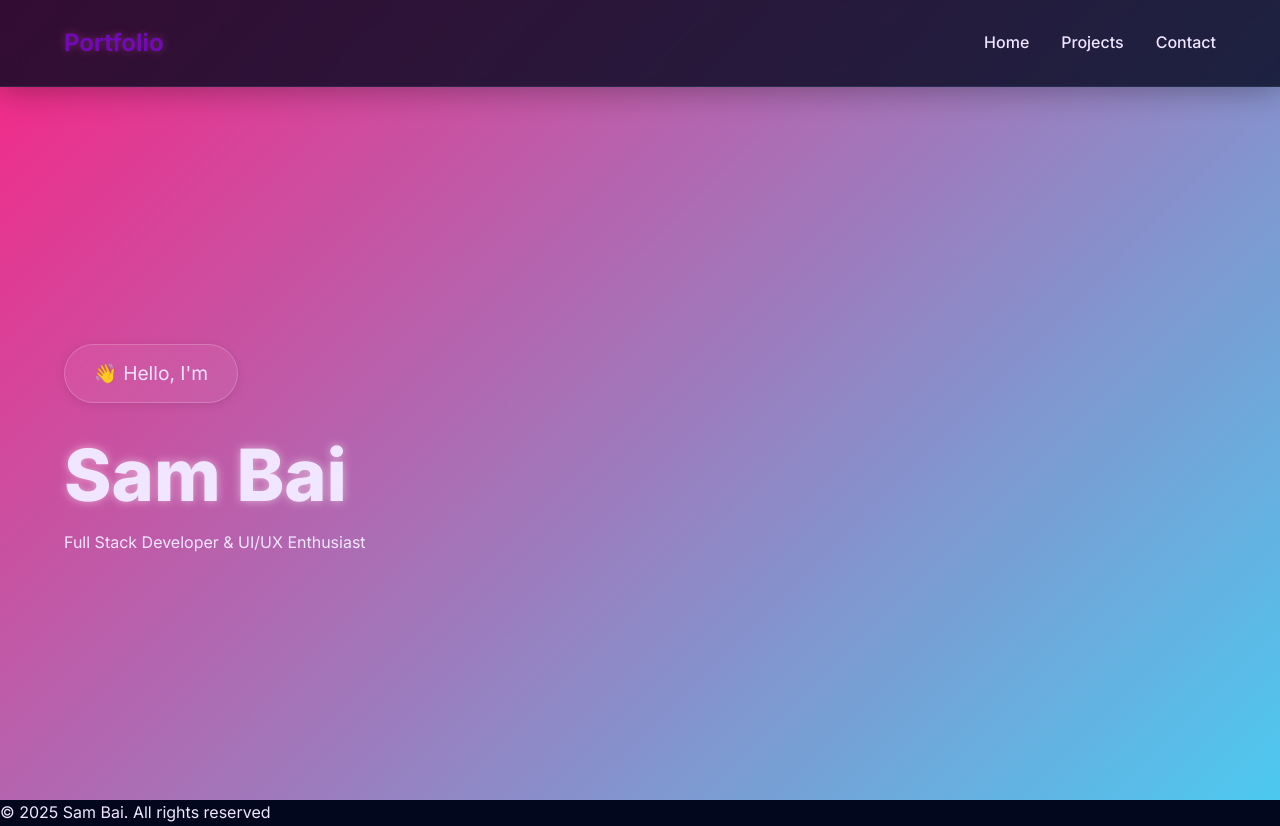
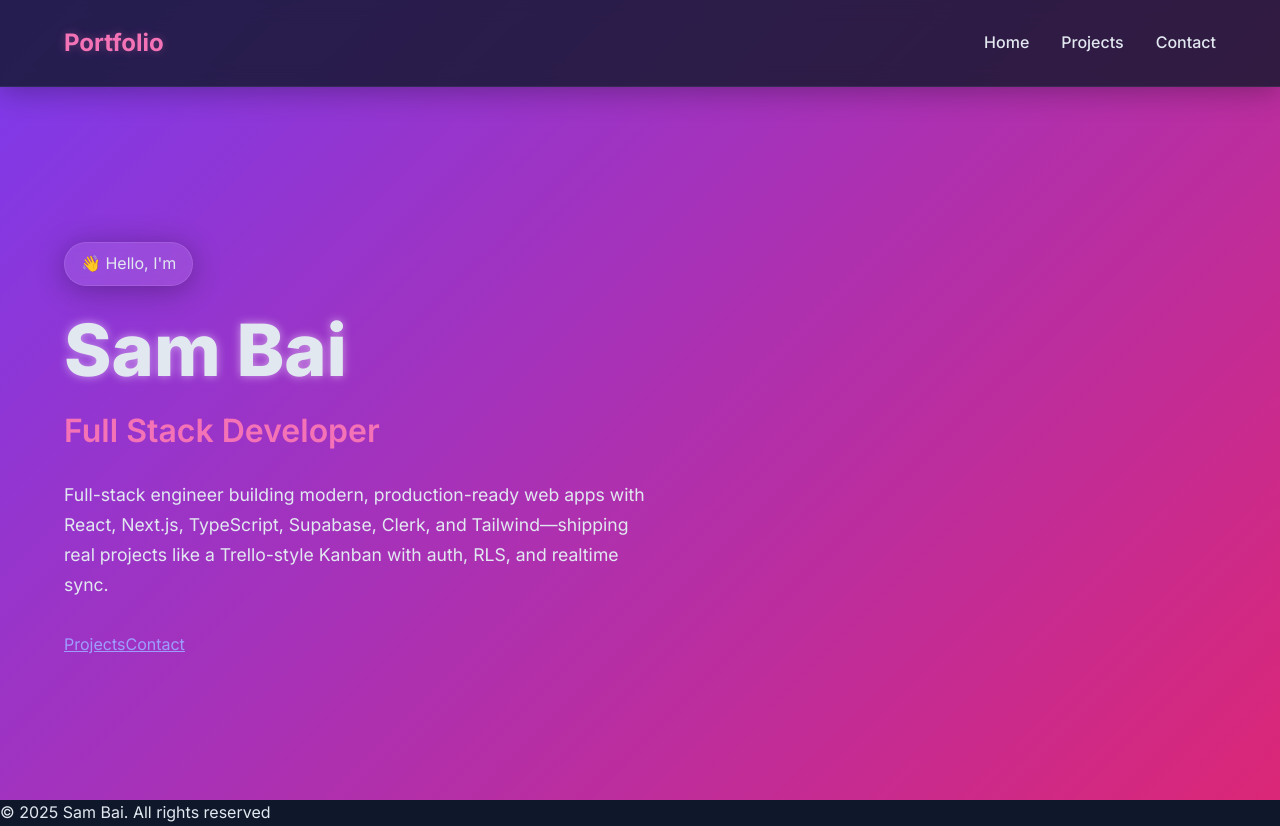
Before and after one commit to Lime-oss-hash/portfolio, a React (Vite) app: page / in a window 1280 px wide. Built offline with nearby package versions, Linux system fonts and the light colour scheme.

Commit message:
Complete hero section with CTA buttons and enhanced styling

```diff
--- a/src/App.css
+++ b/src/App.css
@@ -5,19 +5,19 @@
 }
 
 :root {
-  --primary-color: #f72585;
-  --primary-dark: #b5179e;
-  --secondary-color: #4cc9f0;
-  --accent-color: #7209b7;
-  --text-color: #f0e6ff;
-  --light-text: #b8a3d1;
-  --background: #03071e;
-  --section-bg: #1a0933;
-  --card-bg: #240046;
-  --gradient-start: #f72585;
-  --gradient-end: #4cc9f0;
-  --nav-bg: rgba(3, 7, 30, 0.8);
-  --card-border: rgba(76, 201, 240, 0.1);
+  --primary-color: #7c3aed;
+  --primary-dark: #5b21b6;
+  --secondary-color: #db2777;
+  --accent-color: #f472b6;
+  --text-color: #e2e8f0;
+  --light-text: #94a3b8;
+  --background: #0f172a;
+  --section-bg: #1e293b;
+  --card-bg: #1e293b;
+  --gradient-start: #7c3aed;
+  --gradient-end: #db2777;
+  --nav-bg: rgba(15, 23, 42, 0.8);
+  --card-border: rgba(148, 163, 184, 0.1);
 }
 
 body {
@@ -142,35 +142,6 @@ body {
   border: 1px solid rgba(255, 255, 255, 0.1);
 }
 
-.greeting {
-  font-size: 1.2rem;
-  color: var(--text-color);
-  margin-bottom: 2rem;
-  display: inline-flex;
-  align-items: center;
-  gap: 0.75rem;
-  padding: 0.8rem 1.8rem;
-  background: rgba(255, 255, 255, 0.05);
-  border: 1.5px solid rgba(255, 255, 255, 0.2);
-  border-radius: 50px;
-  backdrop-filter: blur(5px);
-  box-shadow: 0 2px 10px rgba(0, 0, 0, 0.1);
-}
-
-.hero-title {
-  font-size: 4rem;
-  font-weight: 800;
-  background: linear-gradient(
-    135deg,
-    var(--gradient-start),
-    var(--gradient-end)
-  );
-  -webkit-background-clip: text;
-  -webkit-text-fill-color: transparent;
-  background-clip: text;
-  margin-bottom: 2rem;
-}
-
 .glitch {
   font-size: 4.5rem;
   font-weight: 800;
@@ -179,3 +150,16 @@ body {
   margin-bottom: 1rem;
   line-height: 1.1;
 }
+
+.hero-subtitle {
+  font-size: 2rem;
+  color: var(--accent-color);
+  margin-bottom: 1.5rem;
+  font-weight: 600;
+}
+
+.hero-description {
+  font-size: 1.1rem;
+  margin-bottom: 2rem;
+  line-height: 1.7;
+}
--- a/src/components/Hero.jsx
+++ b/src/components/Hero.jsx
@@ -32,7 +32,7 @@ export const Hero = () => {
           animate="animate"
         >
           <motion.div
-            className="greeting"
+            className="hero-badge"
             variants={fadeInUp}
             initial="initial"
             animate="animate"
@@ -53,15 +53,32 @@ export const Hero = () => {
           >
             Sam Bai
           </motion.h1>
+          <motion.h2 className="hero-subtitle" variants={fadeInUp}>
+            {" "}
+            Full Stack Developer
+          </motion.h2>
+          <motion.p className="hero-description" variants={fadeInUp}>
+            Full-stack engineer building modern, production-ready web apps with React, Next.js, TypeScript, Supabase, Clerk, and Tailwind—shipping real projects like a Trello-style Kanban with auth, RLS, and realtime sync.
+          </motion.p>
 
-          <motion.p
-            className="hero-subtitle"
-            initial={{ opacity: 0, y: 20 }}
-            animate={{ opacity: 1, y: 0 }}
-            transition={{ duration: 0.8, delay: 0.8 }}
-          >
-            Full Stack Developer & UI/UX Enthusiast
-          </motion.p>
+          <motion.div className="cta-buttons" variants={staggerContainer}>
+            <motion.a
+              href="#projects"
+              className="cta-primary"
+              whileHover={{ scale: 1.05 }}
+              whileTap={{ scale: 0.95 }}
+            >
+              Projects
+            </motion.a>
+            <motion.a
+              href="#contact"
+              className="cta-secondary"
+              whileHover={{ scale: 1.05 }}
+              whileTap={{ scale: 0.95 }}
+            >
+              Contact
+            </motion.a>
+          </motion.div>
         </motion.div>
       </div>
     </motion.section>
```
